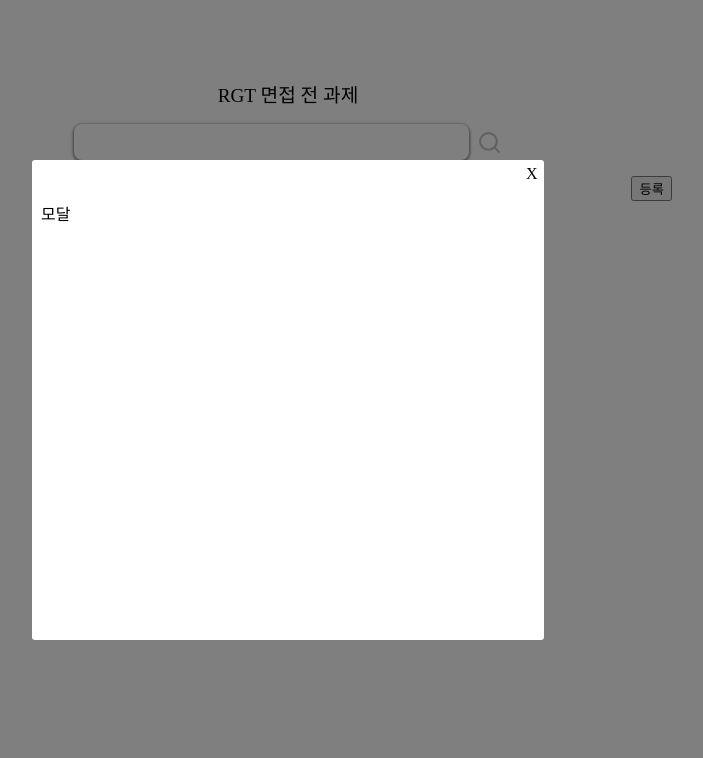
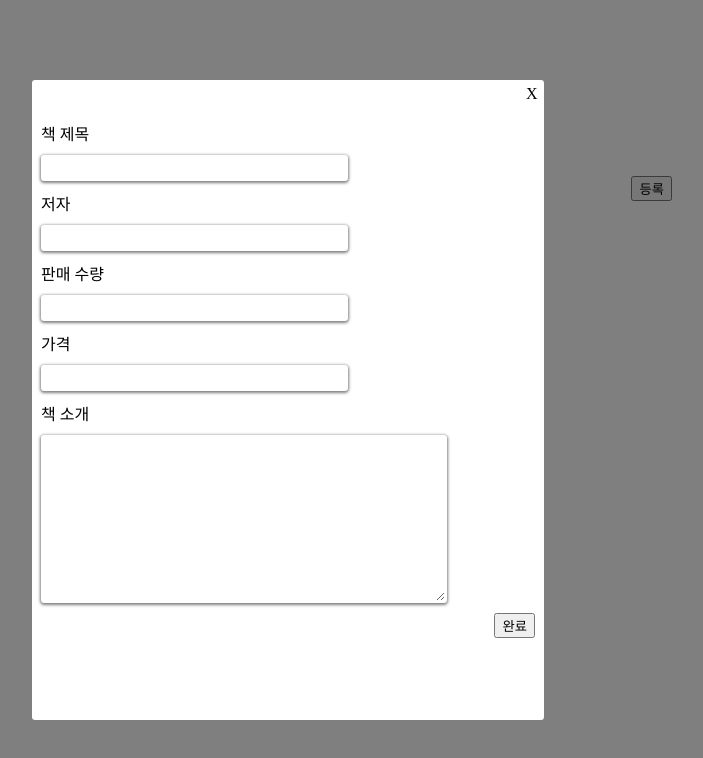
Before and after one commit to RGTsubject/FrontEnd, a Next.js app: page / in a window 1280 px wide. Both pictures are taken after a click on the button "등록". Shown: the top 758 px of the page, without its empty margins (352-1055 px from the left). Built offline with nearby package versions, Linux system fonts and the light colour scheme; no server answers; a web font is replaced by a local one.

Commit message:
feature: post 구현 완료

```diff
--- /dev/null
+++ b/src/hooks/home/usePostData.ts
@@ -0,0 +1,31 @@
+import { postBookData } from '@/pages/api/home';
+import { BookType } from '@/types/home';
+import { useMutation } from '@tanstack/react-query';
+
+interface usePostDataType {
+  selectedBookInfo: BookType;
+}
+const usePostData = ({ selectedBookInfo }: usePostDataType) => {
+  return useMutation({
+    mutationKey: ['postData'],
+    mutationFn: async () => {
+      const { bookTitle, author, salesQuantity, price, detail } =
+        selectedBookInfo;
+
+      const body = {
+        bookTitle,
+        author,
+        salesQuantity,
+        price,
+        detail,
+      };
+      const response = await postBookData(body);
+
+      console.log(response);
+
+      return response.data;
+    },
+  });
+};
+
+export default usePostData;
--- a/src/pages/api/home.ts
+++ b/src/pages/api/home.ts
@@ -17,3 +17,13 @@ export const postData = (formData: FormData) => {
 export const deleteData = (id: number) => {
   return apiClient.delete(`/books/${id}`);
 };
+
+export const postBookData = (body: {
+  bookTitle: string;
+  author: string;
+  salesQuantity: number;
+  price: number;
+  detail: string;
+}) => {
+  return apiClient.post('/books', body);
+};
--- a/src/pages/index.tsx
+++ b/src/pages/index.tsx
@@ -22,9 +22,9 @@ import basicImg from '@/assets/img/BasicBookCover.jpg';
 // libraries
 
 // apis
-import { postData } from './api/home';
 import { sortingDatas } from '@/constants/imgSorting';
 import Modal from '@/components/Modal';
+import usePostData from '@/hooks/home/usePostData';
 
 const Home = () => {
   // 검색 단어
@@ -70,9 +70,13 @@ const Home = () => {
     refetchBookAllInfo,
   }); // 책 Delete
 
+  const { isSuccess: SucessPost, mutate: enrollBookData } = usePostData({
+    selectedBookInfo,
+  });
+
   useEffect(() => {
     refetchBookAllInfo();
-  }, [SucessDelete]);
+  }, [SucessDelete, SucessPost]);
 
   // 책 검색
   const inputSearchData = useCallback(
@@ -85,6 +89,7 @@ const Home = () => {
     [refetchBookAllInfo]
   );
 
+  // 검색 필터링
   const filteringBook = useCallback(
     (e: React.KeyboardEvent<HTMLInputElement>) => {
       if (e.code === 'Enter') {
@@ -110,6 +115,7 @@ const Home = () => {
     deleteBookQuery();
   }
 
+  // 이미지 sort
   function sortingImg(bookTitle: string) {
     const filtering = sortingDatas.filter(
       (data) => data.bookTitle === bookTitle
@@ -127,9 +133,30 @@ const Home = () => {
     return <Image src={imgSrc} {...options} />;
   }
 
+  // modal hanlder
   function handleModal() {
     setIsOpen(!isOpen);
   }
+
+  // 데이터 입력
+  function inputData(
+    e: React.ChangeEvent<HTMLInputElement | HTMLTextAreaElement>
+  ) {
+    const { name, value } = e.target;
+    setSelectedBookInfo((prev) => ({
+      ...prev,
+      [name]: value,
+    }));
+  }
+
+  function submitData() {
+    enrollBookData();
+    setIsOpen(false);
+  }
+
+  useEffect(() => {
+    console.log(selectedBookInfo);
+  }, [selectedBookInfo]);
 
   return (
     <HomeContainer>
@@ -149,7 +176,38 @@ const Home = () => {
           <button onClick={() => handleModal()}>등록</button>
           {isOpen && (
             <Modal openModal={handleModal} modal={isOpen}>
-              <div className="inputContainer">모달</div>
+              <div className="inputContainer">
+                <span>책 제목</span>
+                <input
+                  name="bookTitle"
+                  className="input"
+                  onChange={(e) => inputData(e)}
+                />
+                <span>저자</span>
+                <input
+                  name="author"
+                  className="input"
+                  onChange={(e) => inputData(e)}
+                />
+                <span>판매 수량</span>
+                <input
+                  name="salesQuantity"
+                  className="input"
+                  onChange={(e) => inputData(e)}
+                />
+                <span>가격</span>
+                <input
+                  name="price"
+                  className="input"
+                  onChange={(e) => inputData(e)}
+                />
+                <span>책 소개</span>
+                <textarea name="detail" onChange={(e) => inputData(e)} />
+
+                <div style={{ textAlign: 'end' }}>
+                  <button onClick={() => submitData()}>완료</button>
+                </div>
+              </div>
             </Modal>
           )}
         </div>
--- a/src/styles/styles.ts
+++ b/src/styles/styles.ts
@@ -26,8 +26,43 @@ export const HomeContainer = styled.div`
   }
 
   .inputContainer {
+    display: flex;
+    flex-direction: column;
     margin-top: 2rem;
     padding: 9px;
+    gap: 10px;
+
+    input {
+      width: 60%;
+      height: 20px;
+      outline: none;
+      border: none;
+      border-radius: 0.2rem;
+      box-shadow: 0px 1px 3px 1px gray;
+      border: 2px solid #ffffff;
+      margin-right: 0.5rem;
+      padding-left: 0.3rem;
+
+      &:focus-within {
+        border: 2px solid #3f85f2;
+      }
+    }
+
+    textarea {
+      width: 80%;
+      height: 20vh;
+      outline: none;
+      border: none;
+      border-radius: 0.2rem;
+      box-shadow: 0px 1px 3px 1px gray;
+      border: 2px solid #ffffff;
+      margin-right: 0.5rem;
+      padding-left: 0.3rem;
+
+      &:focus-within {
+        border: 2px solid #3f85f2;
+      }
+    }
   }
 
   .title {
@@ -142,7 +177,7 @@ const showModal = keyframes`
 
 export const ModalContainer = styled.div`
   width: 40vw;
-  height: 60vh;
+  height: 80vh;
   background-color: white;
   border-radius: 0.2rem;
   position: fixed;
```
